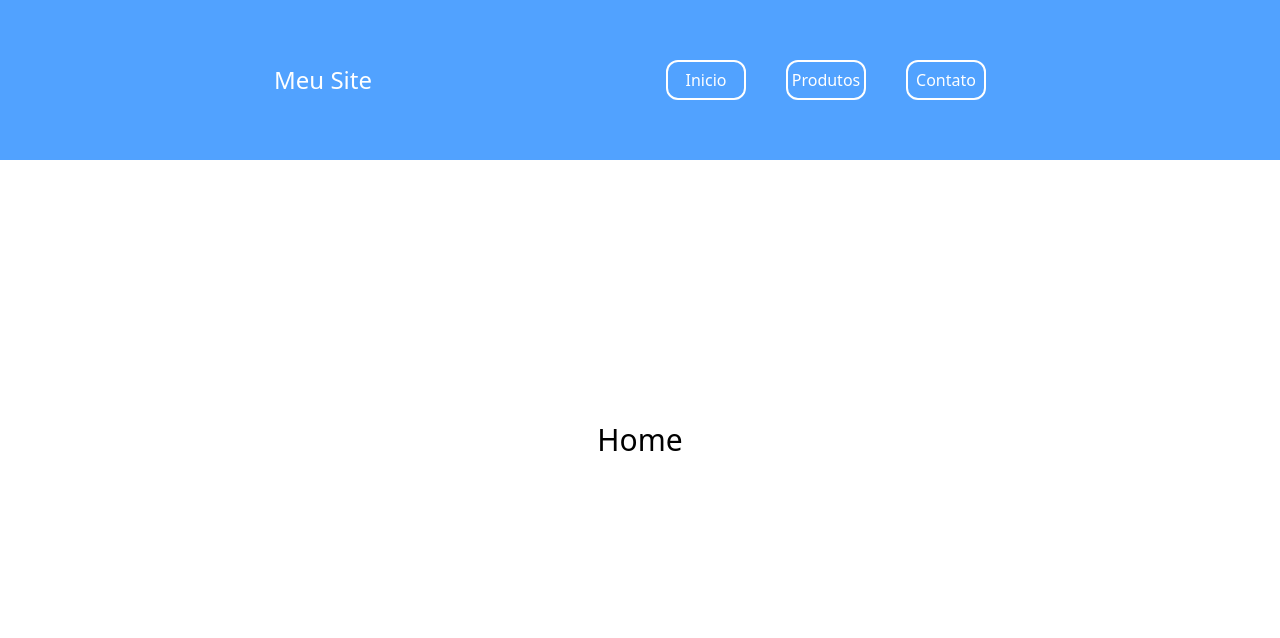
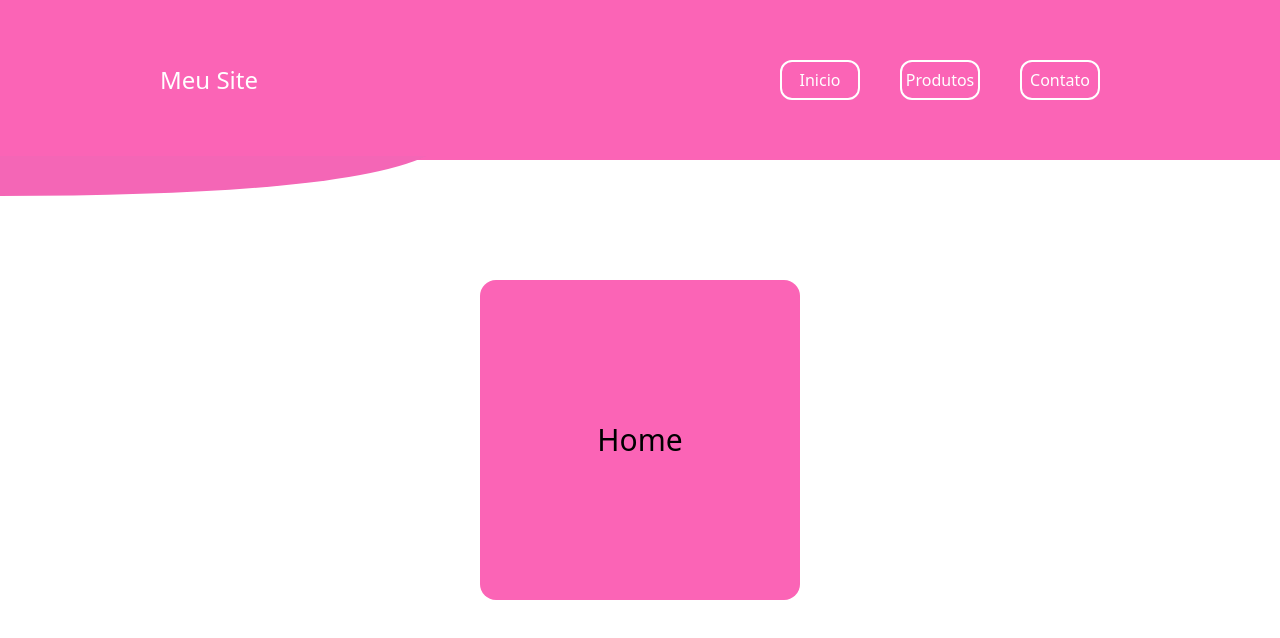
Before and after one commit to Carlos-Eduardo-Rabelo/loja_virtual, a Next.js app in the folder my-app/: page / in a window 1280 px wide. Shown: the top 638 px of the page. Built offline with nearby package versions, Linux system fonts and the light colour scheme.

Commit message:
Ajustes no cabecalho

```diff
--- a/my-app/src/app/page.tsx
+++ b/my-app/src/app/page.tsx
@@ -1,9 +1,12 @@
 export default function Home() {
   return (
     <div className="w-[100%] h-[70vh] flex flex-auto justify-center font-sans">
-      <h1 className="text-3xl text-black m-auto ">
-        Home
-      </h1>
+      <div className=" flex m-auto bg-pink-400 w-80 h-80 rounded-2xl justify-center content-center">
+        <h1 className="text-3xl text-black m-auto">
+          Home
+        </h1>
+      </div>
+
     </div>
   )
 }
--- a/my-app/src/components/Cabecalho/Cabecalho.tsx
+++ b/my-app/src/components/Cabecalho/Cabecalho.tsx
@@ -1,10 +1,27 @@
 import Menu from "../Menu/Menu";
 
 export default function Cabecalho() {
-    return(
-        <div className="flex w-[100%] h-40 bg-blue-400 justify-evenly items-center">
-            <h1 className="text-2xl text-white no-underline hover:underline font-sans">Meu Site</h1>
-            <Menu/>
-        </div>
-    )
+  return (
+    <div className="relative w-full bg-pink-400">
+      <div className="flex w-full h-40 justify-around md:justify-between items-center relative z-10">
+        <h1 className="md:ml-40 text-2xl text-white no-underline hover:underline font-sans">
+          Meu Site
+        </h1>
+        <Menu />
+      </div>
+
+        <svg
+            className="absolute -bottom-9 left-0 w-2/6 h-10"
+            viewBox="0 0 100 100"
+            preserveAspectRatio="none"
+            >
+            <path
+                d="M100,0 Q80,100 0,100 L0,0 Z"
+                fill="#f466b6"
+            />
+        </svg>
+
+
+    </div>
+  );
 }
--- a/my-app/src/components/Menu/Menu.tsx
+++ b/my-app/src/components/Menu/Menu.tsx
@@ -3,16 +3,16 @@ import Link from "next/link";
 export default function Menu() {
     return(
         <nav>
-            <ul className="flex">
+            <ul className="flex flex-col md:flex-row md:mr-40">
                 <Link href="/">
-                    <li className="m-5 w-20 h-10 text-center content-center text-white rounded-xl border-solid border-white border-2 ">
+                    <li className="m-2 md:m-5 w-20 h-8 md:h-10 text-center content-center text-white rounded-lg md:rounded-xl border-solid border-white border-2 ">
                         Inicio
                     </li>
                 </Link>
-                <li className="m-5 w-20 h-10 text-center content-center text-white rounded-xl border-solid border-white border-2">
+                <li className="m-2 md:m-5 w-20 h-8 md:h-10 text-center content-center text-white rounded-lg md:rounded-xl border-solid border-white border-2">
                     Produtos
                 </li>
-                <li className="m-5 w-20 h-10 text-center content-center text-white rounded-xl border-solid border-white border-2">
+                <li className="m-2 md:m-5 w-20 h-8 md:h-10 text-center content-center text-white rounded-lg md:rounded-xl border-solid border-white border-2">
                     Contato
                 </li>
             </ul>
```
